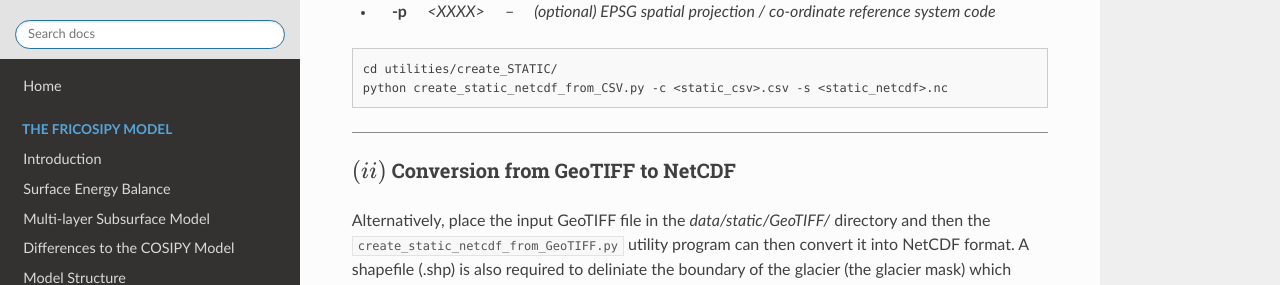
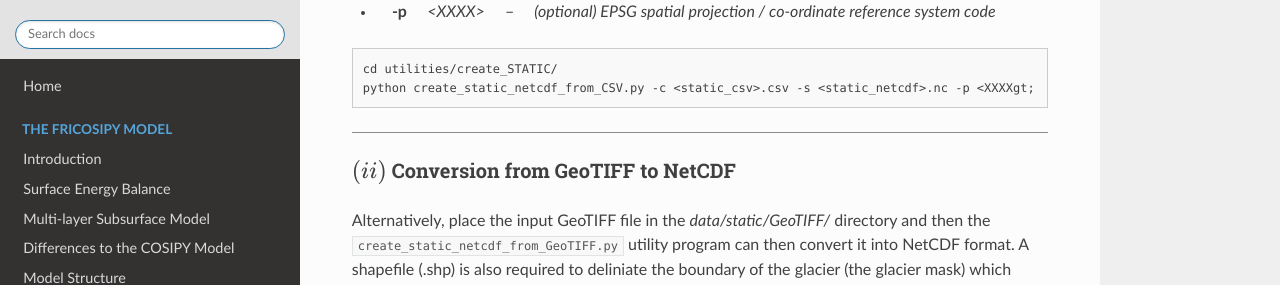
Before and after one commit to MarcusGastaldello/FRICOSIPY, an MkDocs documentation site: the page built from docs/model_input_files.md, in a window 1280 px wide and 900 px high, scrolled down 1535 px. Shown: the part 179-464 px from the top of the window. Built offline with MkDocs 1.6.1, drawn with Linux system fonts in a browser that asks for light colours; some of the changed text lies outside the part shown.

Commit message:
Update model input files with new parameter
Added optional -p parameter for spatial projection to the command examples.

````diff
--- a/docs/model_input_files.md
+++ b/docs/model_input_files.md
@@ -65,7 +65,7 @@ The program is launched, by navigating to the *utilities/create_STATIC/* directo
 * &emsp; **-p** &emsp; *&lt;XXXX&gt;* &emsp; &ndash; &emsp; *(optional) EPSG spatial projection / co-ordinate reference system code*
 
 <div style="border:1px solid #ccc; padding:10px; background:#f9f9f9; max-width:100%; overflow-x:auto;">
-  <code style="background:none !important; border:none !important; padding:0 !important; color:#404040; font-family:Consolas, 'Liberation Mono', Courier, monospace;">cd utilities/create_STATIC/<br>python create_static_netcdf_from_CSV.py -c &lt;static_csv&gt;.csv -s &lt;static_netcdf&gt;.nc</code>
+  <code style="background:none !important; border:none !important; padding:0 !important; color:#404040; font-family:Consolas, 'Liberation Mono', Courier, monospace;">cd utilities/create_STATIC/<br>python create_static_netcdf_from_CSV.py -c &lt;static_csv&gt;.csv -s &lt;static_netcdf&gt;.nc -p &lt;XXXXgt;</code>
 </div>
 
 <hr style="height:1px; background-color:#8b8b8b; border:none;" />
@@ -141,6 +141,10 @@ The program is launched, by navigating to the *utilities/create_METEO/* director
 * &emsp; **-s**  &emsp; *&lt;yyyy-mm-ddThh:mm:ss&gt;* &emsp; &ndash; &emsp; *(optional) start datetime*
 * &emsp; **-e**  &emsp; *&lt;yyyy-mm-ddThh:mm:ss&gt;* &emsp; &ndash; &emsp; *(optional) end datetime*
 
+<div style="border:1px solid #ccc; padding:10px; background:#f9f9f9; max-width:100%; overflow-x:auto;">
+  <code style="background:none !important; border:none !important; padding:0 !important; color:#404040; font-family:Consolas, 'Liberation Mono', Courier, monospace;">cd utilities/create_METEO/<br>python create_meteo_netcdf.py -c &lt;meteo_csv&gt;.csv -m &lt;meteo_netcdf&gt;.nc -a &lt;XXXX.XX&gt;</code>
+</div>
+
 ```
 cd utilities/create_METEO/
 python create_meteo_netcdf.py -c <meteo_csv>.csv -m <meteo_netcdf>.nc
````
